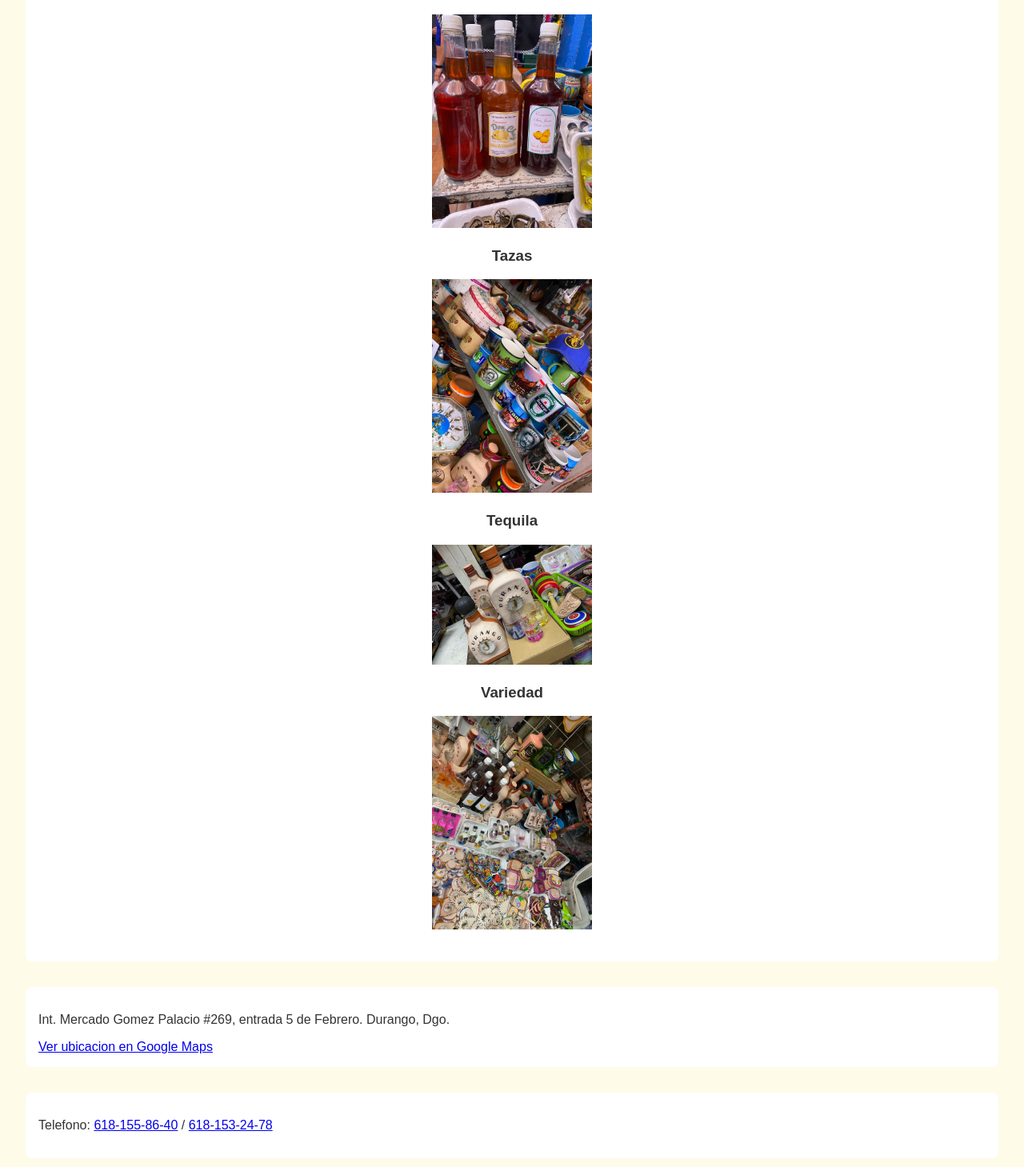
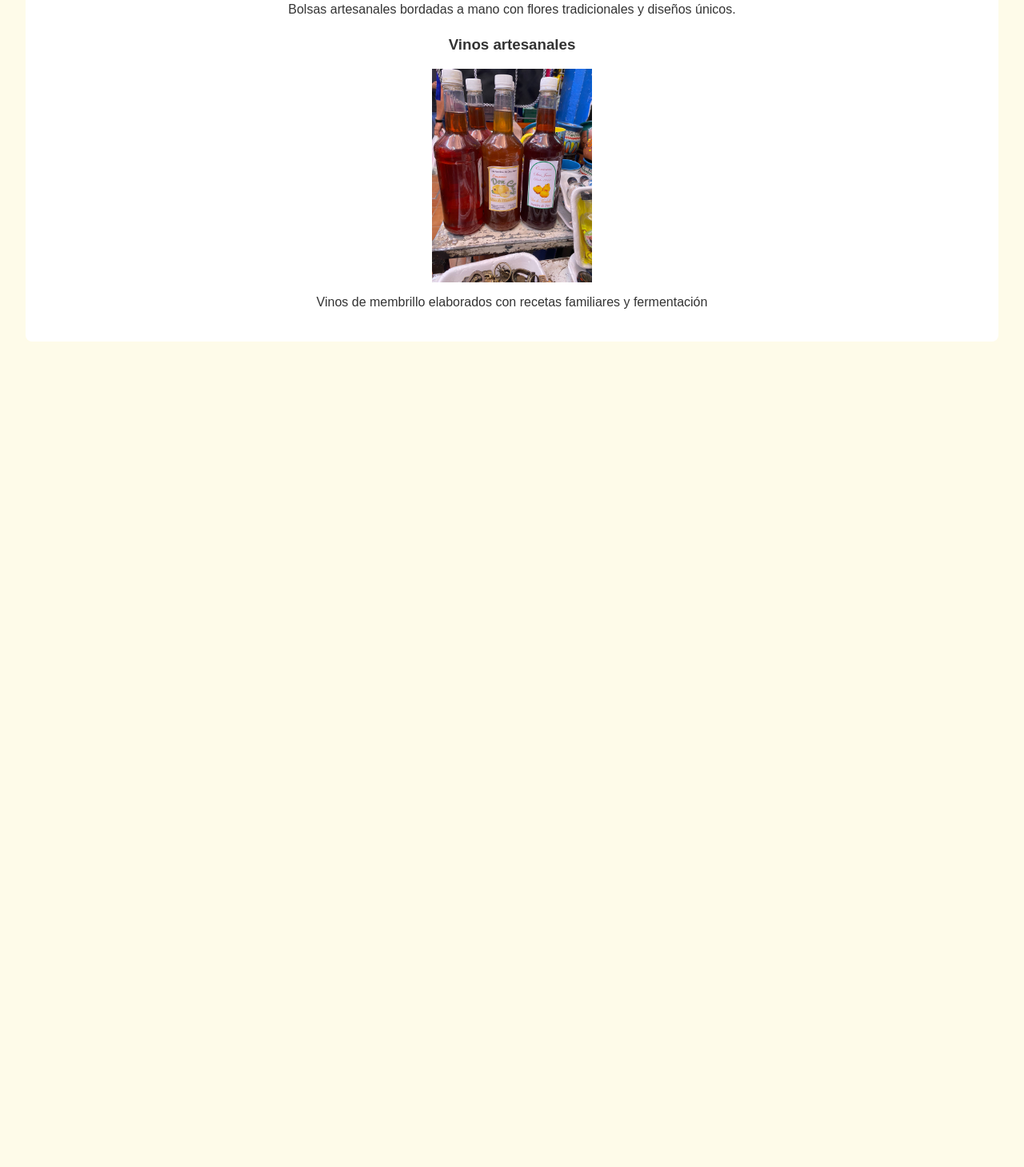
Before and after one commit to cobaed09/cobaed09.github.io, a plain HTML site: page index.html in a window 1280 px wide. Shown: the part 1338-2797 px from the top of the page at 80% size. After the commit the page ends 1829 px from the top, so only its background shows below. Drawn offline with Linux system fonts and the light colour scheme.

Commit message:
Update index.html

```diff
--- a/index.html
+++ b/index.html
@@ -2,73 +2,45 @@
 <html lang="es">
 <head>
 <meta charset="UTF-8">
-<title>Artesanias Barrios</title>
+<title>Artesanías Barrios</title>
 <link rel="stylesheet" type="text/css" href="style.css">
 </head>
 <body>
 <header>
-<h1>Artesanias Barrios</h1>
+<h1>Artesanías Barrios</h1>
 <nav>
 <ul>
 <li><a href="#inicio">Inicio / </a></li>
 <li><a href="#productos">Productos / </a></li>
-<li><a href="#ubicacion">Ubicacion / </a></li>
+<li><a href="#ubicacion">Ubicación / </a></li>
 <li><a href="#contacto">Contacto / </a></li>
 </ul>
 </nav>
 </header>
+
 <main>
-
 <section id="inicio">
 <h2>Bienvenidos</h2>
-<p>Conoce nuestras artesanias hechas con dedicacion, tradicion y materiales ecologicos de nuestra region.</p>
+<p>Conoce nuestras artesanías hechas con dedicación, tradición y materiales ecológicos de nuestra región.</p>
 <img src="publicidad (2).gif" alt="publicidad animada" width="300" class="centrado">
 </section>
+
 <section id="productos">
 <h2>Nuestros productos</h2>
+
 <div class="producto">
 <h3>Llaveros</h3>
 <img src="llaveros.jpg" alt="Llaveros" width="200" class="centrado">
+<p>Llaveros tejidos con hilos coloridos, representando símbolos y figuras típicas de la región.</p>
 </div>
+
 <div class="producto">
 <h3>Bolsas</h3>
 <img src="bolsa.jpg" alt="Bolsas" width="200" class="centrado">
+<p>Bolsas artesanales bordadas a mano con flores tradicionales y diseños únicos.</p>
 </div>
+
 <div class="producto">
 <h3>Vinos artesanales</h3>
 <img src="vino.jpg" alt="Vinos de membrillo" width="200" class="centrado">
-</div>
-<div class="producto">
-<h3>Tazas</h3>
-<img src="tazas.jpg" alt="Tazas con diferentes estilos y tamaños" width="200" class="centrado">
-</div>
-<div class="producto">
-<h3>Tequila</h3>
-<img src="tequila.jpg" alt="Tequilas artesanales con alacranes" width="200" class="centrado">
-</div>
-<div class="producto">
-<h3>Variedad</h3>
-<img src="variedad.jpg" alt="Variedad de artículos artesanales" width="200" class="centrado">
-</div>
-</section>
-
-<section id="ubicacion">
-<p>Int. Mercado Gomez Palacio #269, entrada 5 de Febrero. Durango, Dgo.</p>
-<a href="https://maps.app.goo.gl/SU7AD7BJzvczoPeR9" target="_blank">Ver ubicacion en Google Maps</a>
-</section>
-
-<section id="contacto">
-<p>Telefono:
-<a href="tel:618-155-86-40">618-155-86-40</a> /
-<a href="tel:618-153-24-78">618-153-24-78</a>
-</p>
-</section>
-</main>
-
-<footer>
-<p>&copy; 2025 Artesanias Barrios</p>
-<img src="publicidad (1).gif" alt="Publicidad animada 2" width="150" class="centrado">
-<p>Creditos: Pagina elaborada por Nathaly, Andrea, Pamela y Dulce.</p>
-</footer>
-</body>
-</html>
+<p>Vinos de membrillo elaborados con recetas familiares y fermentación
```
